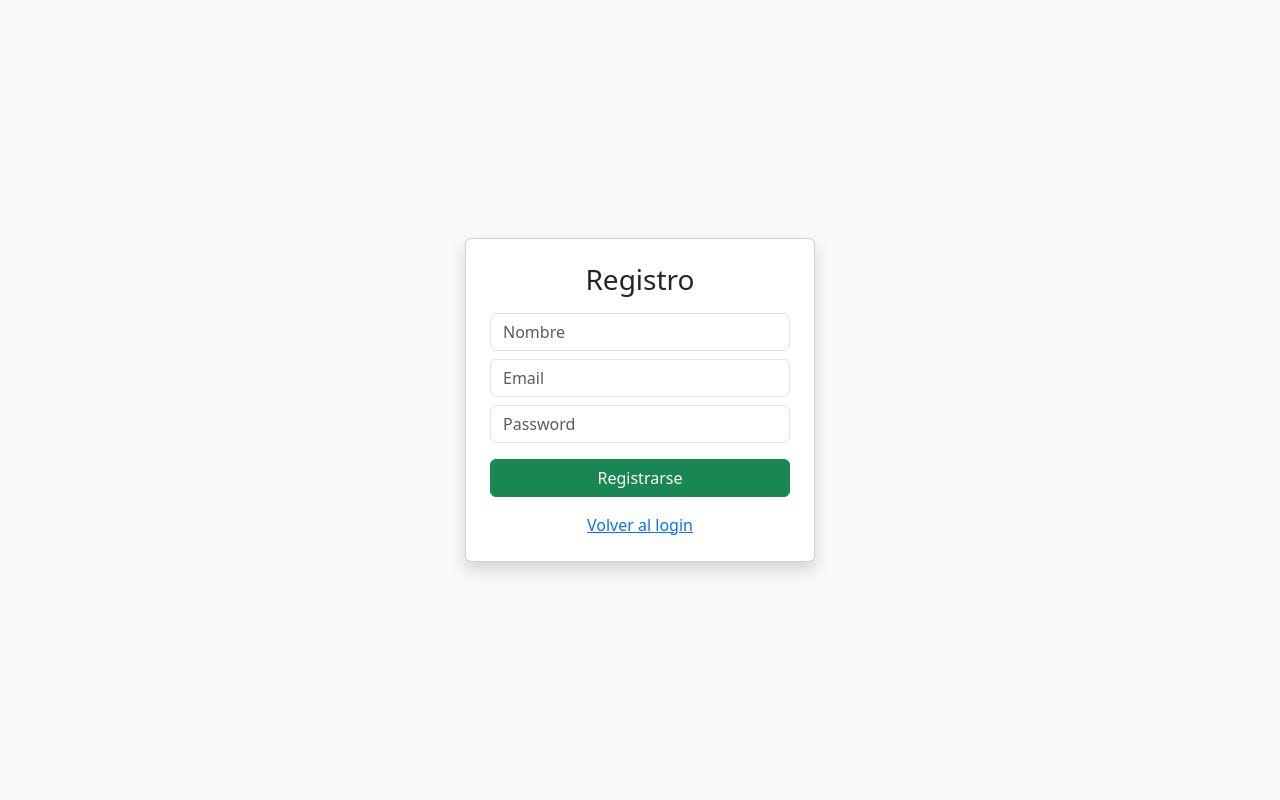
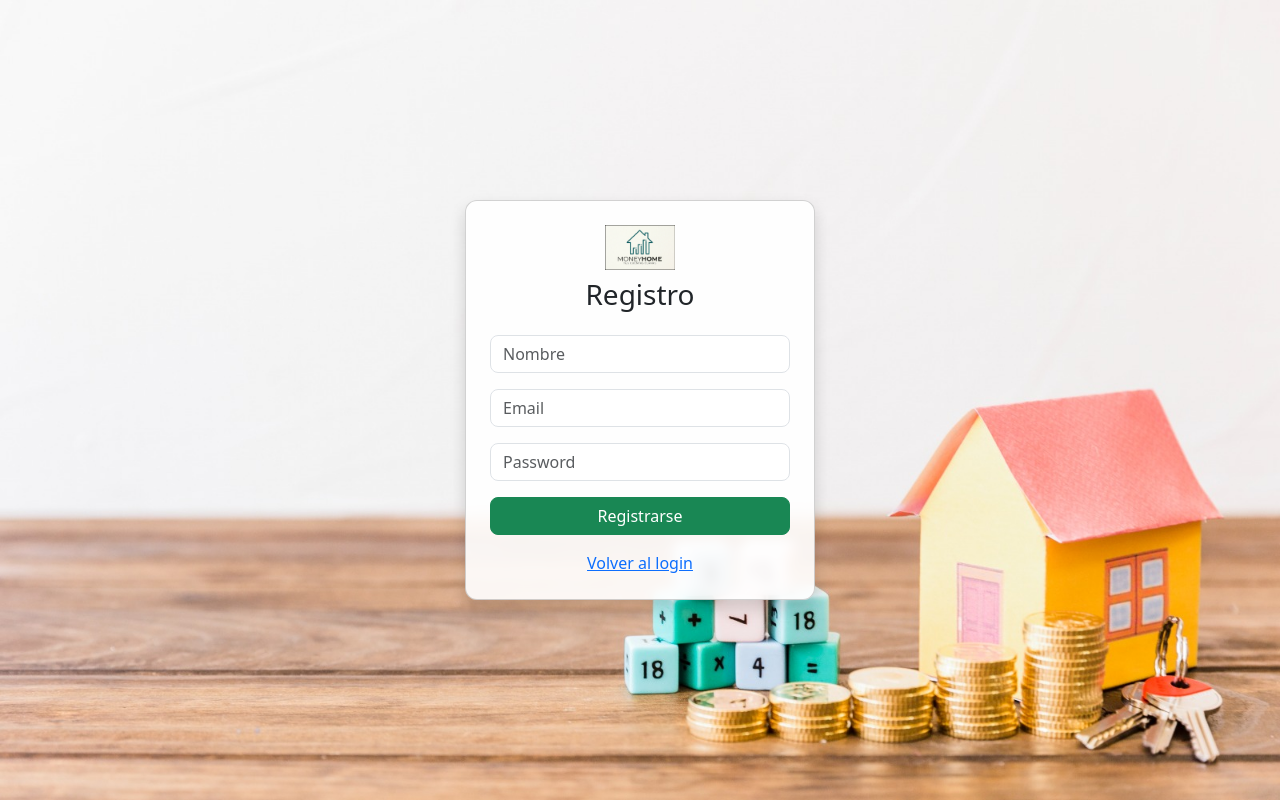
Before and after one commit to dneculmanr/MoneyHome, a Flask app: page /register in a window 1280 px wide. Run offline with Flask 3, Linux system fonts and the light colour scheme.

Commit message:
Add files via upload

```diff
--- a/templates/register.html
+++ b/templates/register.html
@@ -1,27 +1,39 @@
 <!DOCTYPE html>
-<html>
+<html lang="es">
 <head>
     <meta charset="UTF-8">
-    <title>Registro</title>
+    <meta name="viewport" content="width=device-width, initial-scale=1.0">
+    <title>Registro - MoneyHome</title>
 
     <link href="https://cdn.jsdelivr.net/npm/bootstrap@5.3.0/dist/css/bootstrap.min.css" rel="stylesheet">
+    <link rel="stylesheet" href="/static/CSS/styles.css">
 </head>
-<body class="bg-light">
 
-<div class="container d-flex justify-content-center align-items-center vh-100">
+<body class="login-body">
 
-    <div class="card p-4 shadow" style="width: 350px;">
-        <h3 class="text-center mb-3">Registro</h3>
+<div class="login-container">
+
+    <div class="card shadow p-4 login-card">
+
+        <div class="text-center mb-3">
+            <img src="/static/Imagenes/logo.png" style="width:70px;">
+            <h3 class="mt-2">Registro</h3>
+        </div>
 
         <form method="POST">
-            <input class="form-control mb-2" type="text" name="nombre" placeholder="Nombre">
-            <input class="form-control mb-2" type="email" name="email" placeholder="Email">
-            <input class="form-control mb-3" type="password" name="password" placeholder="Password">
+
+            <input class="form-control mb-3" type="text" name="nombre" placeholder="Nombre" required>
+
+            <input class="form-control mb-3" type="email" name="email" placeholder="Email" required>
+
+            <input class="form-control mb-3" type="password" name="password" placeholder="Password" required>
 
             <button class="btn btn-success w-100">Registrarse</button>
+
         </form>
 
         <a href="/login" class="text-center mt-3">Volver al login</a>
+
     </div>
 
 </div>
```
Also changed, not shown: templates/login.html (+20 -9 lines).
